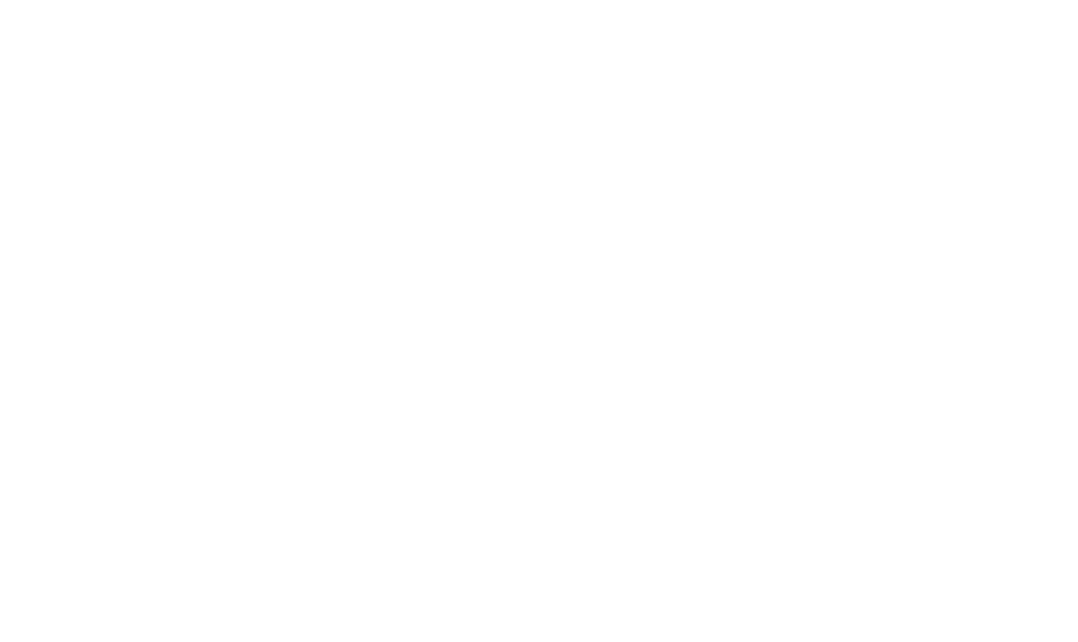
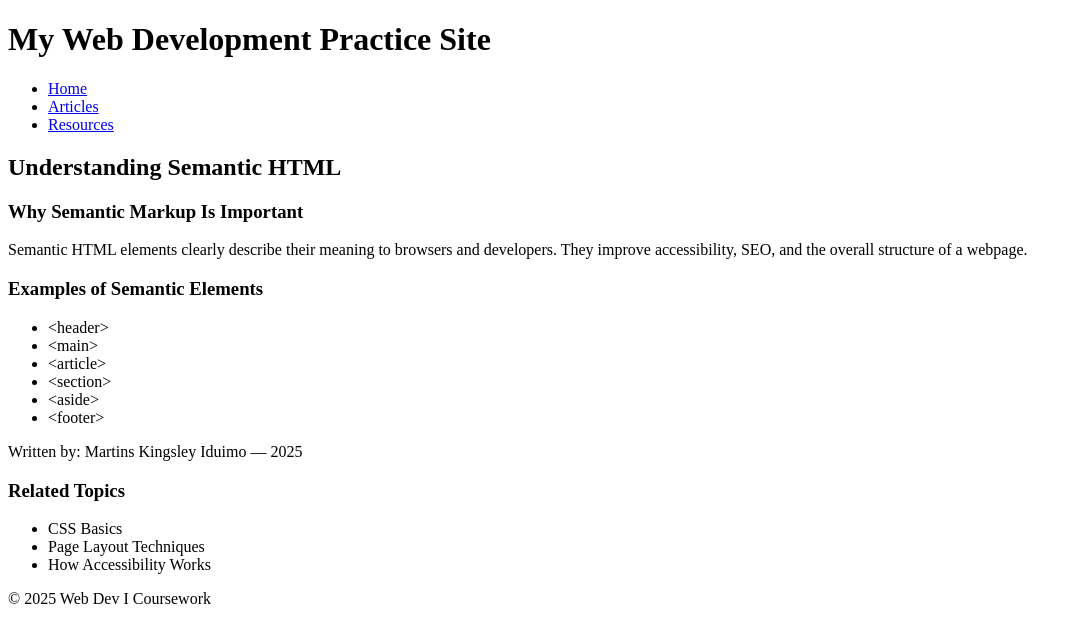
Before and after one commit to Martiduimo/web-dev-i-exercises, a plain HTML site: page 01-semantic-markup/index.html in a window 1280 px wide. Shown: the whole page, without its empty margins (0-1078 px from the left). Drawn offline with Linux system fonts and the light colour scheme.

Commit message:
Add semantic HTML structure for Exercise 1

```diff
--- a/01-semantic-markup/index.html
+++ b/01-semantic-markup/index.html
@@ -1,2 +1,84 @@
-<!-- Exercise 1: Semantic Markup
-     Author: Martins Kingsley Iduimo -->
+<!--
+  Exercise 1 – Semantic Markup
+  Author: Martins Kingsley Iduimo
+  Description: A simple webpage demonstrating correct HTML5 semantic structure.
+-->
+
+<!DOCTYPE html>
+<html lang="en">
+<head>
+    <meta charset="UTF-8">
+    <meta name="viewport" content="width=device-width, initial-scale=1.0">
+    <title>Semantic Markup Exercise</title>
+</head>
+
+<body>
+
+    <!-- ===== Header Section ===== -->
+    <header>
+        <h1>My Web Development Practice Site</h1>
+
+        <nav>
+            <ul>
+                <li><a href="#">Home</a></li>
+                <li><a href="#">Articles</a></li>
+                <li><a href="#">Resources</a></li>
+            </ul>
+        </nav>
+    </header>
+
+
+    <!-- ===== Main Content ===== -->
+    <main>
+
+        <article>
+            <header>
+                <h2>Understanding Semantic HTML</h2>
+            </header>
+
+            <section>
+                <h3>Why Semantic Markup Is Important</h3>
+                <p>
+                    Semantic HTML elements clearly describe their meaning to browsers and developers.
+                    They improve accessibility, SEO, and the overall structure of a webpage.
+                </p>
+            </section>
+
+            <section>
+                <h3>Examples of Semantic Elements</h3>
+                <ul>
+                    <li>&lt;header&gt;</li>
+                    <li>&lt;main&gt;</li>
+                    <li>&lt;article&gt;</li>
+                    <li>&lt;section&gt;</li>
+                    <li>&lt;aside&gt;</li>
+                    <li>&lt;footer&gt;</li>
+                </ul>
+            </section>
+
+            <footer>
+                <p>Written by: Martins Kingsley Iduimo — 2025</p>
+            </footer>
+        </article>
+
+
+        <!-- Sidebar -->
+        <aside>
+            <h3>Related Topics</h3>
+            <ul>
+                <li>CSS Basics</li>
+                <li>Page Layout Techniques</li>
+                <li>How Accessibility Works</li>
+            </ul>
+        </aside>
+
+    </main>
+
+
+    <!-- ===== Footer ===== -->
+    <footer>
+        <p>&copy; 2025 Web Dev I Coursework</p>
+    </footer>
+
+</body>
+</html>
```
